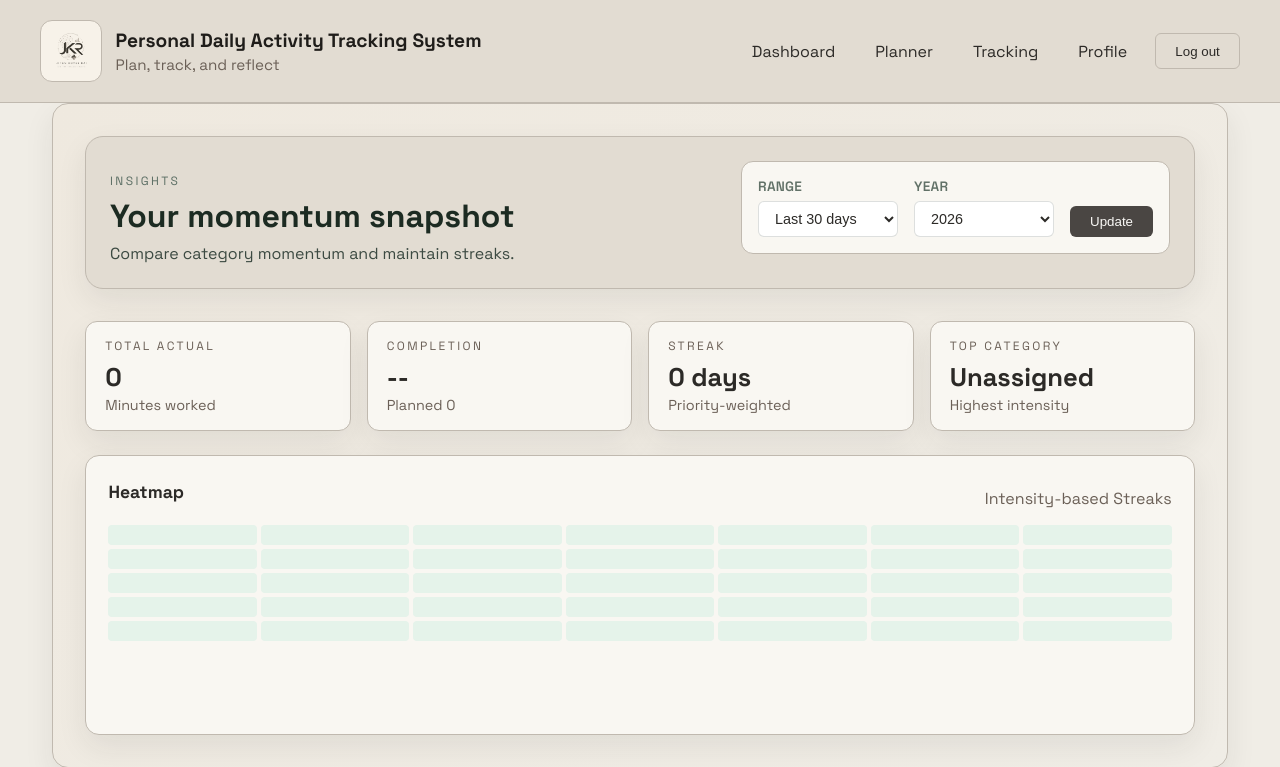
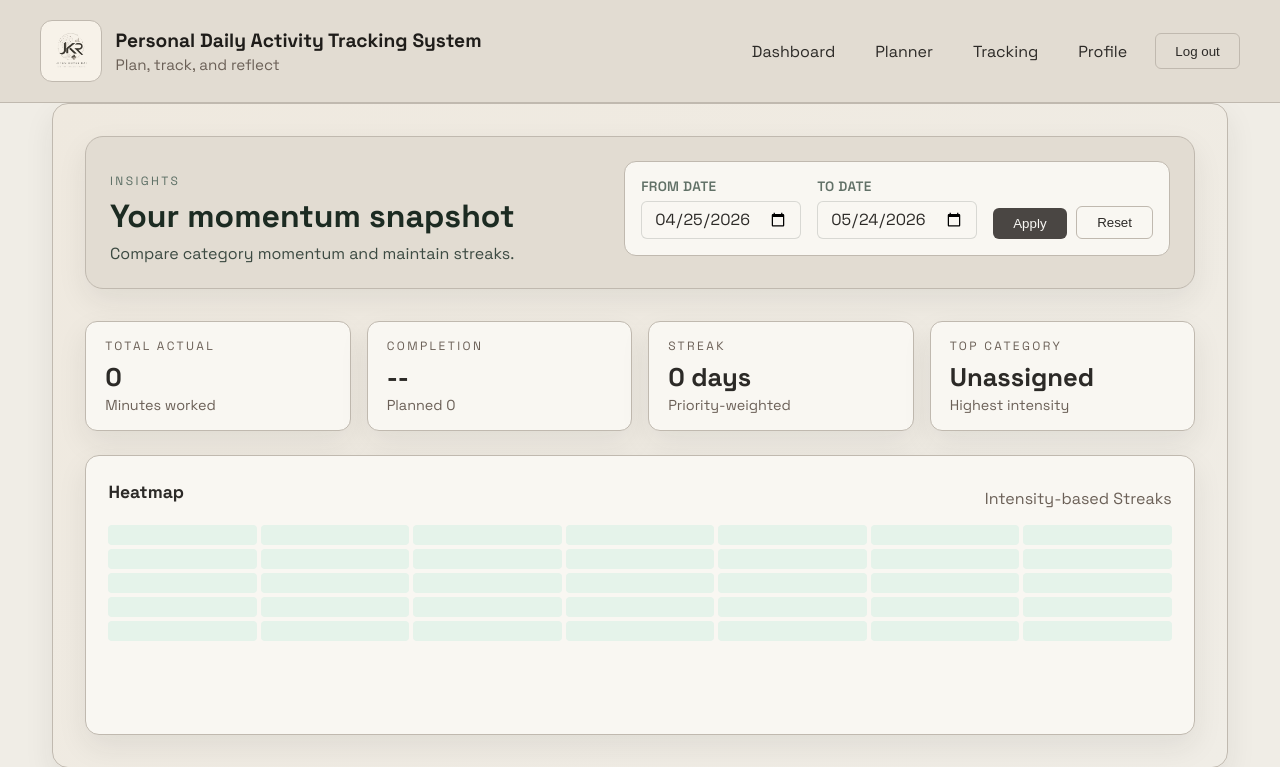
Before and after one commit to Jitenrai21/Personal_Daily_Activity_Tracking_System, a Django app: page /dashboard/ in a window 1280 px wide. Shown: the top 767 px of the page. Run offline with Django 5.2, Linux system fonts and the light colour scheme; the visitor is signed in with stand-in values (Sample User, id 1); data comes from the database, SQL or seed files in the repository; data that the repository does not hold is empty; some libraries are stand-ins or nearby versions.

Commit message:
dashboard filter debugging

```diff
--- a/analytics/views.py
+++ b/analytics/views.py
@@ -6,6 +6,7 @@ from django.http import HttpResponseBadRequest, JsonResponse
 from django.db.models import Q, Sum
 from django.db.models.functions import Coalesce
 from django.shortcuts import render
+from django.urls import reverse
 from django.utils import timezone
 from django.views.decorators.http import require_http_methods
 
@@ -78,6 +79,27 @@ def parse_year(request, year_options, fallback_year):
         if year in year_options:
             return year
     return fallback_year
+
+
+def _resolve_dashboard_date_range(request, local_today, default_days):
+    raw_from = (request.GET.get("from_date") or "").strip()
+    raw_to = (request.GET.get("to_date") or "").strip()
+
+    if not raw_from and not raw_to:
+        return None, None, False
+
+    start_date = _parse_date(raw_from) if raw_from else None
+    end_date = _parse_date(raw_to) if raw_to else None
+
+    if end_date is None:
+        end_date = local_today
+    if start_date is None:
+        start_date = end_date - dt.timedelta(days=default_days - 1)
+
+    if start_date > end_date:
+        start_date, end_date = end_date, start_date
+
+    return start_date, end_date, True
 
 
 def get_activity_filter(request, user):
@@ -395,23 +417,34 @@ def build_context(request):
     tz = get_user_timezone(user)
     local_today = timezone.now().astimezone(tz).date()
 
+    custom_start_date, custom_end_date, custom_range_active = _resolve_dashboard_date_range(
+        request,
+        local_today,
+        days,
+    )
+
     year_options = build_year_options(user, tz, local_today)
-    selected_year = parse_year(request, year_options, local_today.year)
+    if custom_range_active:
+        start_date = custom_start_date
+        end_date = custom_end_date
+        selected_year = end_date.year
+    else:
+        selected_year = parse_year(request, year_options, local_today.year)
 
-    if selected_year == local_today.year:
-        end_date = local_today
-    else:
-        end_date = dt.date(selected_year, 12, 31)
+        if selected_year == local_today.year:
+            end_date = local_today
+        else:
+            end_date = dt.date(selected_year, 12, 31)
 
-    start_date = end_date - dt.timedelta(days=days - 1)
-    year_start = dt.date(selected_year, 1, 1)
-    if start_date < year_start:
-        start_date = year_start
+        start_date = end_date - dt.timedelta(days=days - 1)
+        year_start = dt.date(selected_year, 1, 1)
+        if start_date < year_start:
+            start_date = year_start
 
     series = build_daily_series(user, start_date, end_date)
 
     intensity_values = [compute_daily_intensity(user, date) for date in series["dates"]]
-    category_totals = compute_category_totals(user, start_date, local_today)
+    category_totals = compute_category_totals(user, start_date, end_date)
     category_chart_rows = [
         row
         for row in category_totals
@@ -447,10 +480,12 @@ def build_context(request):
     )
 
     return {
-        "range_days": days,
+        "range_days": (end_date - start_date).days + 1,
         "range_options": RANGE_OPTIONS,
         "year_options": year_options,
         "selected_year": selected_year,
+        "from_date_value": start_date.isoformat(),
+        "to_date_value": end_date.isoformat(),
         "daily_labels": series["labels"],
         "daily_actual": series["actual"],
         "daily_planned": series["planned"],
@@ -480,7 +515,12 @@ def dashboard_view(request):
 @login_required
 def dashboard_partial_view(request):
     context = build_context(request)
-    return render(request, "analytics/partials/dashboard_content.html", context)
+    response = render(request, "analytics/partials/dashboard_content.html", context)
+    query = request.GET.urlencode()
+    response["HX-Push-Url"] = (
+        f"{reverse('dashboard')}?{query}" if query else reverse('dashboard')
+    )
+    return response
 
 
 @login_required
@@ -538,8 +578,8 @@ def _resolve_date_range(request, default_days=30):
     tz = get_user_timezone(request.user)
     local_today = timezone.now().astimezone(tz).date()
 
-    start = _parse_date(request.GET.get("start"))
-    end = _parse_date(request.GET.get("end"))
+    start = _parse_date(request.GET.get("from_date") or request.GET.get("start"))
+    end = _parse_date(request.GET.get("to_date") or request.GET.get("end"))
 
     if not end:
         end = local_today
--- a/templates/analytics/dashboard.html
+++ b/templates/analytics/dashboard.html
@@ -13,29 +13,31 @@
       <form
         class="dashboard-filters page-actions"
         method="get"
-        action="{% url 'dashboard_partial' %}"
+        action="{% url 'dashboard' %}"
         hx-get="{% url 'dashboard_partial' %}"
         hx-target="#dashboard-pane"
         hx-swap="innerHTML"
-        hx-include="#year"
       >
         <div class="filter-group">
-          <label for="range" class="label">Range</label>
-          <select id="range" name="range">
-            {% for option in range_options %}
-              <option value="{{ option }}" {% if option == range_days %}selected{% endif %}>Last {{ option }} days</option>
-            {% endfor %}
-          </select>
+          <label for="from_date" class="label">From date</label>
+          <input id="from_date" name="from_date" type="date" value="{{ from_date_value }}" max="{{ local_today|date:'Y-m-d' }}">
         </div>
         <div class="filter-group">
-          <label for="year" class="label">Year</label>
-          <select id="year" name="year">
-            {% for year in year_options %}
-              <option value="{{ year }}" {% if year == selected_year %}selected{% endif %}>{{ year }}</option>
-            {% endfor %}
-          </select>
+          <label for="to_date" class="label">To date</label>
+          <input id="to_date" name="to_date" type="date" value="{{ to_date_value }}" max="{{ local_today|date:'Y-m-d' }}">
         </div>
-        <button class="btn" type="submit">Update</button>
+        <div class="dashboard-filter-actions">
+          <button class="btn" type="submit">Apply</button>
+          <button
+            class="btn btn-secondary"
+            type="button"
+            data-dashboard-reset
+            data-default-from="{{ from_date_value }}"
+            data-default-to="{{ to_date_value }}"
+          >
+            Reset
+          </button>
+        </div>
       </form>
     </header>
 
@@ -65,7 +67,7 @@
       display: flex;
       flex-direction: column;
       gap: 0.35rem;
-      min-width: 140px;
+      min-width: 160px;
     }
 
     .filter-group .label {
@@ -76,23 +78,31 @@
       letter-spacing: 0.02em;
     }
 
-    .filter-group select {
+    .filter-group input[type="date"] {
       padding: 0.5rem 0.75rem;
       border: 1px solid rgba(28, 43, 34, 0.15);
       border-radius: 6px;
-      background: #ffffff;
+      background: #f9f7f2;
       font-size: 0.9rem;
-      cursor: pointer;
       transition: border-color 0.2s ease;
+      font: inherit;
+      height: 38px;
     }
 
-    .filter-group select:focus {
+    .filter-group input[type="date"]:focus {
       outline: none;
       border-color: #1c2b22;
     }
 
-    .filter-group select:hover {
+    .filter-group input[type="date"]:hover {
       border-color: rgba(28, 43, 34, 0.25);
+    }
+
+    .dashboard-filter-actions {
+      display: flex;
+      gap: 0.6rem;
+      align-items: center;
+      flex-wrap: wrap;
     }
 
     .dashboard-filters .btn {
@@ -429,6 +454,15 @@
   <script>
     const chartStore = window.dashboardCharts || (window.dashboardCharts = {});
 
+    function destroyDashboardCharts() {
+      Object.keys(chartStore).forEach((id) => {
+        if (chartStore[id]) {
+          chartStore[id].destroy();
+          delete chartStore[id];
+        }
+      });
+    }
+
     function loadJson(id) {
       const node = document.getElementById(id);
       if (!node) {
@@ -457,6 +491,8 @@
     }
 
     function renderDashboardCharts() {
+      destroyDashboardCharts();
+
       const categorySeries = loadJson("category-daily-series");
       if (!categorySeries) {
         return;
@@ -479,16 +515,18 @@
                 data: series.actual,
                 backgroundColor: chartPalette.actual,
                 borderRadius: 4,
-                barThickness: 'flex',
-                maxBarThickness: 40,
+                categoryPercentage: 0.72,
+                barPercentage: 0.88,
+                maxBarThickness: 24,
               },
               {
                 label: "Planned",
                 data: series.planned,
                 backgroundColor: chartPalette.planned,
                 borderRadius: 4,
-                barThickness: 'flex',
-                maxBarThickness: 40,
+                categoryPercentage: 0.72,
+                barPercentage: 0.88,
+                maxBarThickness: 24,
               },
             ],
           },
@@ -582,20 +620,31 @@
 
     document.body.addEventListener("htmx:afterSwap", (event) => {
       if (event.target && event.target.id === "dashboard-pane") {
-        renderDashboardCharts();
+        window.requestAnimationFrame(() => {
+          renderDashboardCharts();
+        });
       }
     });
 
-    // Auto-submit filter form on change
+    document.body.addEventListener("htmx:beforeSwap", (event) => {
+      if (event.target && event.target.id === "dashboard-pane") {
+        destroyDashboardCharts();
+      }
+    });
+
     document.addEventListener("DOMContentLoaded", () => {
       const filterForm = document.querySelector(".dashboard-filters");
       if (filterForm) {
-        const selects = filterForm.querySelectorAll("select");
-        selects.forEach((select) => {
-          select.addEventListener("change", () => {
-            filterForm.dispatchEvent(new Event("submit"));
+        const resetButton = filterForm.querySelector("[data-dashboard-reset]");
+        if (resetButton) {
+          resetButton.addEventListener("click", () => {
+            const fromField = filterForm.querySelector("#from_date");
+            const toField = filterForm.querySelector("#to_date");
+            if (fromField) fromField.value = resetButton.dataset.defaultFrom || "";
+            if (toField) toField.value = resetButton.dataset.defaultTo || "";
+            filterForm.requestSubmit();
           });
-        });
+        }
       }
     });
   </script>
--- a/templates/analytics/partials/dashboard_content.html
+++ b/templates/analytics/partials/dashboard_content.html
@@ -32,7 +32,7 @@
         <h2>{{ series.name }} actual vs planned</h2>
         <span class="pill">{{ range_days }} days</span>
       </div>
-      <div class="chart-frame">
+      <div class="chart-frame dashboard-chart-frame">
         <canvas id="dailyChart-{{ series.key }}" aria-label="Daily actual vs planned"></canvas>
       </div>
     </div>
```
Also changed, not shown: other parts of templates/analytics/dashboard.html (+20 -5 lines), templates/tracking/session_list.html (+10 -1 lines), tests/test_analytics.py (+128 -0 lines).
